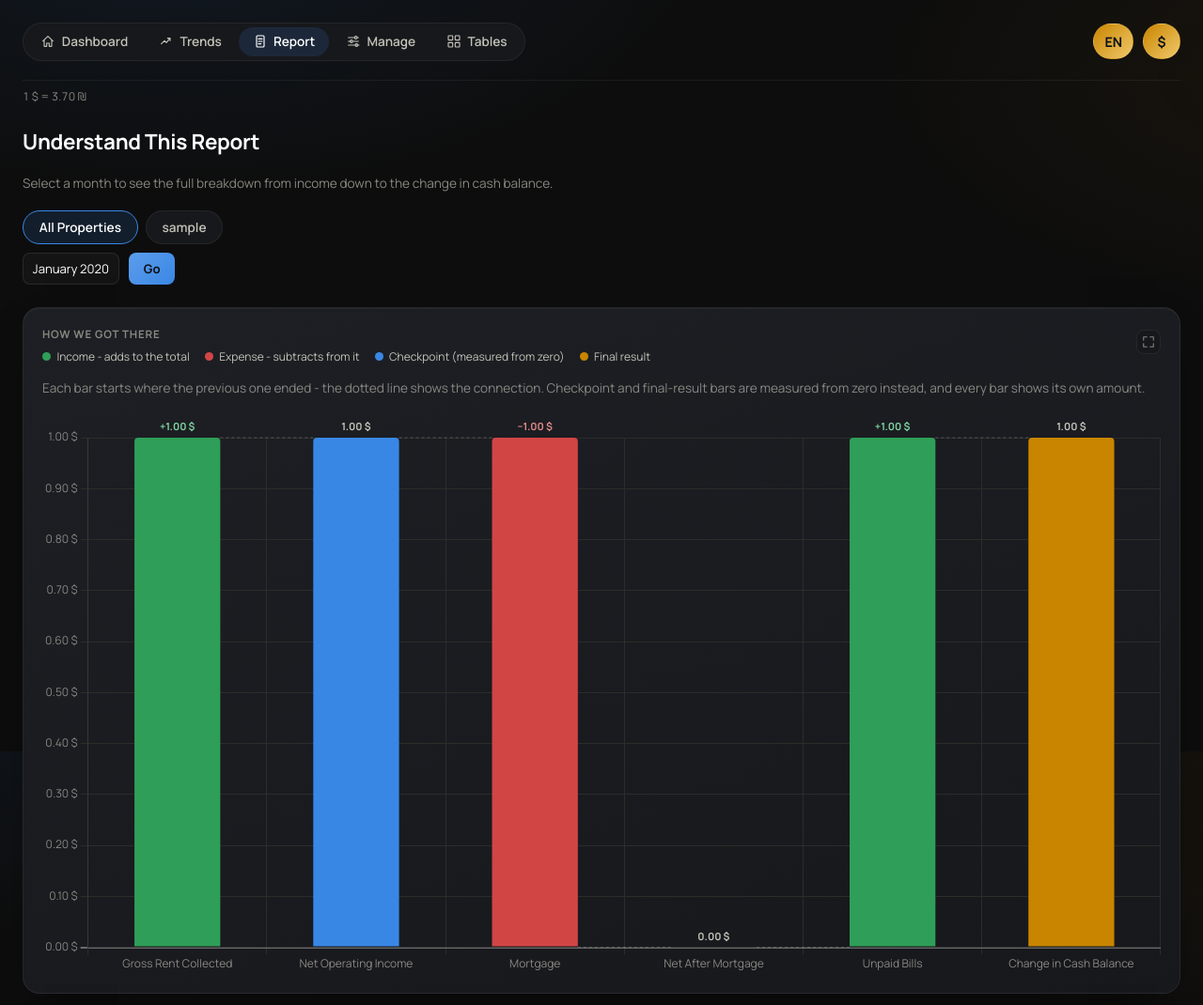
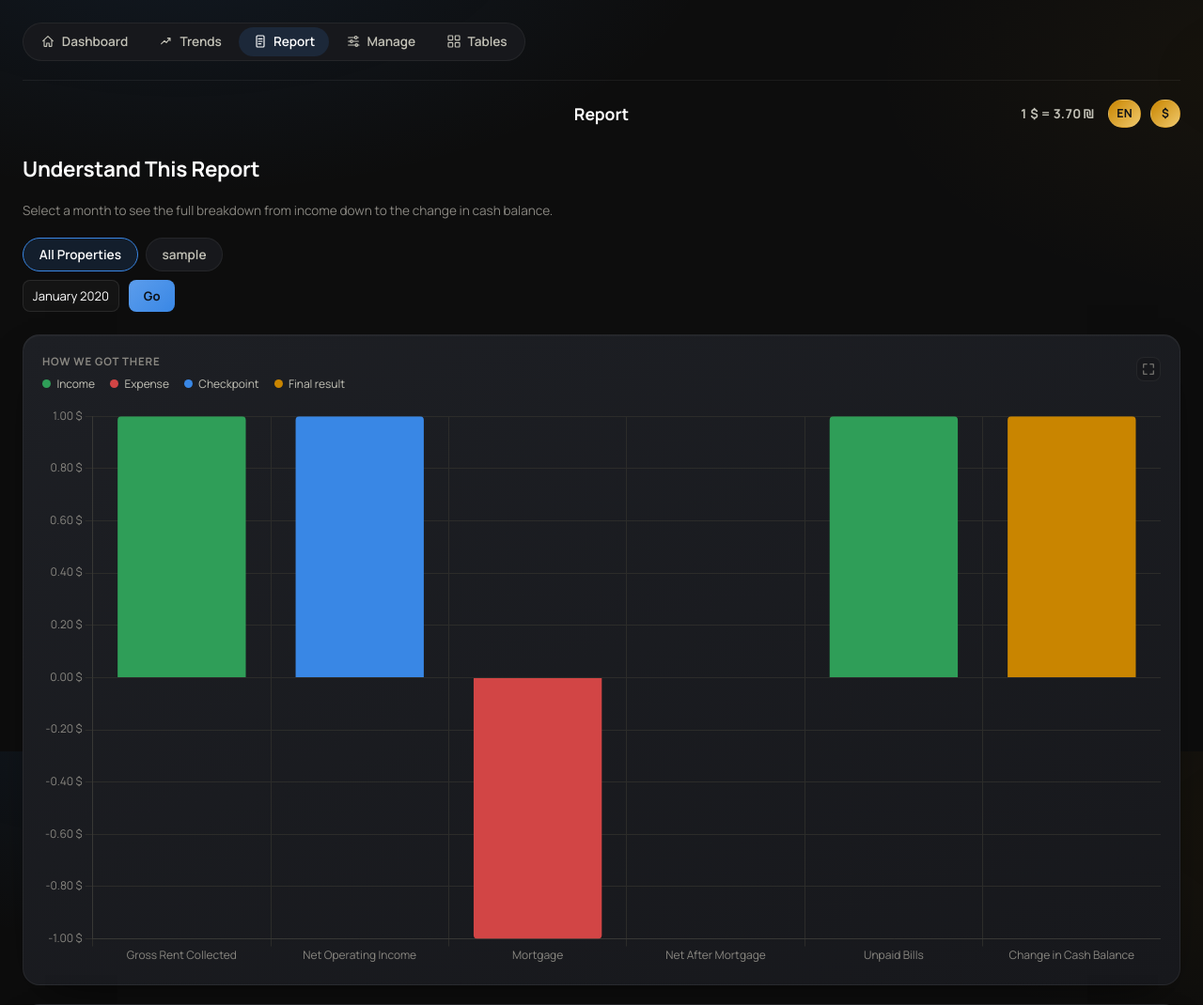
Before and after one commit to AdiKellerAI/asset_report_dashboard, a Flask app: page /report in a window 1280 px wide. Shown: the top 1070 px of the page at 94% size. Run offline with Flask 3, Linux system fonts and the light colour scheme; tables that the repository leaves empty hold one stand-in row (values such as "Sample post").

Commit message:
Fix chart-fullscreen bug, rework header layout, simplify waterfall to zero-anchored bars
- Fullscreen bug fix: CSS-fullscreen the chart's existing .chart-wrap in
  place instead of re-parenting the canvas into a new overlay element -
  the re-parenting broke Chart.js's own auto-generated sizing wrapper/
  ResizeObserver relationship, which is what caused the empty container.
- Header: exchange rate moved inline with the currency/language row and
  made bold, a centered per-page title added (3-column grid keeps it
  centered regardless of the right-side controls' width), currency
  buttons sized down.
- Waterfall chart replaced with zero-anchored bars (income/expense use
  their signed delta, checkpoints already start at zero) instead of
  floating [start,end] bars with connector lines and drawn-on labels -
  the floating-bar version still read as unreadable/overlapping even
  after one redesign pass, so this drops the concept entirely in favor
  of a normal bar chart matching how every other chart in the app works.

Co-Authored-By: Claude Sonnet 5 <noreply@anthropic.com>

```diff
--- a/app/static/css/style.css
+++ b/app/static/css/style.css
@@ -63,11 +63,41 @@ a {
   display: flex;
   flex-wrap: wrap;
   align-items: center;
-  justify-content: space-between;
   gap: 1rem;
-  margin-bottom: 1.75rem;
+  margin-bottom: 1.25rem;
   padding-bottom: 1.25rem;
   border-bottom: 1px solid var(--border-soft);
+}
+
+/* Page title centered regardless of how wide the right-side controls are -
+   a 3-column grid with an empty left spacer keeps the center column
+   centered on the row instead of just on the leftover space. */
+.page-subheader {
+  display: grid;
+  grid-template-columns: 1fr auto 1fr;
+  align-items: center;
+  gap: 0.75rem;
+  margin-bottom: 1.75rem;
+}
+
+.page-title {
+  grid-column: 2;
+  justify-self: center;
+  margin: 0;
+  font-size: 1.1rem;
+  font-weight: 700;
+  color: var(--ink);
+  white-space: nowrap;
+}
+
+.page-subheader-right {
+  grid-column: 3;
+  justify-self: end;
+  display: flex;
+  flex-wrap: wrap;
+  align-items: center;
+  justify-content: flex-end;
+  gap: 0.9rem;
 }
 
 .main-nav {
@@ -103,13 +133,13 @@ a {
   display: flex;
   align-items: center;
   justify-content: center;
-  min-width: 40px;
-  min-height: 38px;
-  padding: 0.4rem 0.7rem;
+  min-width: 32px;
+  min-height: 30px;
+  padding: 0.3rem 0.55rem;
   border-radius: 999px;
   background: var(--surface);
   border: 1px solid var(--border-soft);
-  font-size: 0.9rem;
+  font-size: 0.78rem;
   font-weight: 700;
   color: #0d1117;
   background: linear-gradient(135deg, var(--gold), #f0c96b);
@@ -122,10 +152,12 @@ a {
 }
 
 .fx-rate-bar {
-  margin: -1.25rem 0 1.5rem;
-  font-size: 0.75rem;
-  color: var(--ink-muted);
+  margin: 0;
+  font-size: 0.85rem;
+  font-weight: 700;
+  color: var(--ink-secondary);
   font-variant-numeric: tabular-nums;
+  white-space: nowrap;
 }
 
 .logout-link {
@@ -885,10 +931,6 @@ body.chart-fullscreen-open {
 .waterfall-dot-expense { background: #d24545; }
 .waterfall-dot-subtotal { background: var(--accent); }
 .waterfall-dot-total { background: var(--gold); }
-
-.waterfall-hint {
-  margin: 0 0 1.25rem;
-}
 
 @media (prefers-color-scheme: light) {
   /* This app is deliberately dark-only (Adi's preference) - a light OS
--- a/app/templates/base.html
+++ b/app/templates/base.html
@@ -33,16 +33,29 @@
         <span class="nav-label">{{ "Tables"|t }}</span>
       </a>
     </nav>
-    <div class="currency-widget">
-      <a href="/set-language/{{ 'he' if lang == 'en' else 'en' }}" class="currency-btn" aria-label="Switch language">{{ "EN" if lang == "en" else "HE" }}</a>
-      <a href="/set-currency/{{ 'nis' if currency == 'usd' else 'usd' }}" class="currency-btn" aria-label="Switch currency">{{ "$" if currency == "usd" else "₪" }}</a>
-      {% if auth_enabled %}
-      <a href="/logout" class="logout-link">{{ "Log out"|t }}</a>
-      {% endif %}
-    </div>
   </header>
 
-  <p class="fx-rate-bar">1 $ = {{ "%.2f"|format(usd_to_ils_rate) }} ₪</p>
+  <div class="page-subheader">
+    <span class="page-subheader-spacer"></span>
+    <h1 class="page-title">
+      {% if active_nav == "dashboard" %}{{ "Dashboard"|t }}
+      {% elif active_nav == "trends" %}{{ "Trends"|t }}
+      {% elif active_nav == "report" %}{{ "Report"|t }}
+      {% elif active_nav == "manage" %}{{ "Manage"|t }}
+      {% elif active_nav == "tables" %}{{ "Tables"|t }}
+      {% endif %}
+    </h1>
+    <div class="page-subheader-right">
+      <span class="fx-rate-bar">1 $ = {{ "%.2f"|format(usd_to_ils_rate) }} ₪</span>
+      <div class="currency-widget">
+        <a href="/set-language/{{ 'he' if lang == 'en' else 'en' }}" class="currency-btn" aria-label="Switch language">{{ "EN" if lang == "en" else "HE" }}</a>
+        <a href="/set-currency/{{ 'nis' if currency == 'usd' else 'usd' }}" class="currency-btn" aria-label="Switch currency">{{ "$" if currency == "usd" else "₪" }}</a>
+        {% if auth_enabled %}
+        <a href="/logout" class="logout-link">{{ "Log out"|t }}</a>
+        {% endif %}
+      </div>
+    </div>
+  </div>
 
   {% block content %}{% endblock %}
 
@@ -65,33 +78,30 @@
     };
 
     // Shared "expand chart" behavior for every Chart.js canvas on every page
-    // (Adi's request, 2026-08-24) - re-parents the existing canvas into a
-    // fullscreen overlay instead of building a second Chart instance, so
-    // there's only ever one source of truth for each chart's data/state.
-    // Chart.js v4's own resize handling (triggered here on open/close/rotate)
-    // is what makes the chart actually redraw wider in landscape - no manual
-    // rotation logic needed.
+    // (Adi's request, 2026-08-24). Deliberately does NOT move the canvas to
+    // a new element - Chart.js wraps the canvas in its own auto-generated
+    // sizing wrapper at creation time and watches that specific element with
+    // a ResizeObserver, so re-parenting the canvas elsewhere silently broke
+    // that (an empty container - Adi's bug report). Instead this just
+    // CSS-fullscreens the canvas's own existing chart-wrap section in place -
+    // nothing moves in the DOM, so Chart.js's own responsive machinery
+    // keeps working, and calling chart.resize() on open/close/rotate is what
+    // makes it actually redraw at the new size.
     window.openChartFullscreen = function (canvasId) {
       var canvas = document.getElementById(canvasId);
       if (!canvas) return;
+      var wrap = canvas.closest(".chart-wrap");
+      if (!wrap) return;
       var chart = window.Chart && window.Chart.getChart ? window.Chart.getChart(canvas) : null;
-      var placeholder = document.createComment("chart-placeholder");
-      canvas.parentElement.insertBefore(placeholder, canvas);
 
-      var overlay = document.createElement("div");
-      overlay.className = "chart-fullscreen-overlay";
       var closeBtn = document.createElement("button");
       closeBtn.type = "button";
       closeBtn.className = "chart-fullscreen-close";
       closeBtn.setAttribute("aria-label", "Close");
       closeBtn.innerHTML =
         '<svg viewBox="0 0 24 24" fill="none" aria-hidden="true"><path d="M6 6l12 12M18 6 6 18" stroke="currentColor" stroke-width="2" stroke-linecap="round"/></svg>';
-      var canvasWrap = document.createElement("div");
-      canvasWrap.className = "chart-fullscreen-canvas-wrap";
-      canvasWrap.appendChild(canvas);
-      overlay.appendChild(closeBtn);
-      overlay.appendChild(canvasWrap);
-      document.body.appendChild(overlay);
+      wrap.appendChild(closeBtn);
+      wrap.classList.add("chart-wrap-fullscreen");
       document.body.classList.add("chart-fullscreen-open");
 
       function doResize() {
@@ -102,9 +112,8 @@
       window.addEventListener("orientationchange", doResize);
 
       function close() {
-        placeholder.parentElement.insertBefore(canvas, placeholder);
-        placeholder.remove();
-        overlay.remove();
+        wrap.classList.remove("chart-wrap-fullscreen");
+        closeBtn.remove();
         document.body.classList.remove("chart-fullscreen-open");
         window.removeEventListener("resize", doResize);
         window.removeEventListener("orientationchange", doResize);
@@ -115,9 +124,6 @@
         if (e.key === "Escape") close();
       }
       closeBtn.addEventListener("click", close);
-      overlay.addEventListener("click", function (e) {
-        if (e.target === overlay) close();
-      });
       document.addEventListener("keydown", onKeydown);
     };
   </script>
--- a/app/templates/report.html
+++ b/app/templates/report.html
@@ -36,13 +36,12 @@
       </button>
     </div>
     <div class="waterfall-legend">
-      <span class="waterfall-legend-item"><span class="waterfall-dot waterfall-dot-income"></span>{{ "Income - adds to the total"|t }}</span>
-      <span class="waterfall-legend-item"><span class="waterfall-dot waterfall-dot-expense"></span>{{ "Expense - subtracts from it"|t }}</span>
-      <span class="waterfall-legend-item"><span class="waterfall-dot waterfall-dot-subtotal"></span>{{ "Checkpoint (measured from zero)"|t }}</span>
+      <span class="waterfall-legend-item"><span class="waterfall-dot waterfall-dot-income"></span>{{ "Income"|t }}</span>
+      <span class="waterfall-legend-item"><span class="waterfall-dot waterfall-dot-expense"></span>{{ "Expense"|t }}</span>
+      <span class="waterfall-legend-item"><span class="waterfall-dot waterfall-dot-subtotal"></span>{{ "Checkpoint"|t }}</span>
       <span class="waterfall-legend-item"><span class="waterfall-dot waterfall-dot-total"></span>{{ "Final result"|t }}</span>
     </div>
-    <p class="empty-state-note waterfall-hint">{{ "Each bar starts where the previous one ended - the dotted line shows the connection. Checkpoint and final-result bars are measured from zero instead, and every bar shows its own amount."|t }}</p>
-    <canvas id="waterfall-chart" role="img" aria-label="Waterfall from gross rent to net cash flow, {{ selected_month.strftime('%B %Y') }}"></canvas>
+    <canvas id="waterfall-chart" role="img" aria-label="Income and expenses breakdown, {{ selected_month.strftime('%B %Y') }}"></canvas>
   </section>
 
   <div class="table-wrap manage-table-wrap">
@@ -107,75 +106,32 @@
 
       Chart.defaults.font.family = "'Manrope', system-ui, sans-serif";
 
-      function stepLabel(step) {
-        const amount = Math.abs(step.end - step.start);
-        const formatted = window.formatMoney(amount);
-        if (step.kind === "income") return "+" + formatted;
-        if (step.kind === "expense") return "−" + formatted; // real minus sign, not a hyphen
-        return window.formatMoney(step.end); // checkpoint/total bars show the running value, not a delta
-      }
-
-      // Two things a plain Chart.js bar chart doesn't give you, and both are
-      // exactly what made this unreadable before (Adi's feedback,
-      // 2026-08-24): a dotted connector showing each bar picks up exactly
-      // where the last one ended, and the bar's own amount/sign printed
-      // right on it - so the chart is self-explanatory without reading the
-      // legend first.
-      const waterfallLabelsPlugin = {
-        id: "waterfallLabels",
-        afterDatasetsDraw(chart) {
-          const { ctx } = chart;
-          const meta = chart.getDatasetMeta(0);
-          const yScale = chart.scales.y;
-
-          ctx.save();
-          ctx.strokeStyle = "rgba(255,255,255,0.22)";
-          ctx.setLineDash([3, 3]);
-          ctx.lineWidth = 1;
-          for (let i = 0; i < steps.length - 1; i++) {
-            const bar = meta.data[i];
-            const nextBar = meta.data[i + 1];
-            if (!bar || !nextBar) continue;
-            const connectY = yScale.getPixelForValue(steps[i].end);
-            const halfWidth = (bar.width || 24) / 2;
-            ctx.beginPath();
-            ctx.moveTo(bar.x + halfWidth, connectY);
-            ctx.lineTo(nextBar.x - halfWidth, connectY);
-            ctx.stroke();
-          }
-          ctx.restore();
-
-          ctx.save();
-          ctx.font = "700 11px 'Manrope', system-ui, sans-serif";
-          ctx.textAlign = "center";
-          meta.data.forEach((bar, i) => {
-            if (!bar) return;
-            const step = steps[i];
-            ctx.fillStyle = step.kind === "expense" ? "#e08a8a" : step.kind === "income" ? "#7ed3a0" : "#c3c2b7";
-            const topPx = Math.min(yScale.getPixelForValue(step.start), yScale.getPixelForValue(step.end));
-            ctx.fillText(stepLabel(step), bar.x, topPx - 8);
-          });
-          ctx.restore();
-        },
-      };
-
+      // Every bar is anchored at zero (Adi's feedback, 2026-08-24: floating
+      // bars that don't start from 0 read as meaningless slivers, and
+      // labels drawn on them overlapped). income/expense steps use their
+      // own signed delta (Chart.js draws a negative value as a bar going
+      // down from 0, which is exactly "this step subtracted"); checkpoint/
+      // total steps already have start=0 in report_breakdown()'s waterfall,
+      // so end-start naturally gives their actual value too - one formula
+      // covers every step kind. Direction reads straight off the bar itself
+      // (up = income, down = expense) plus color, same as any other bar
+      // chart in the app - the amount is available via tooltip, also same
+      // as every other chart here, so nothing extra needs to be drawn on
+      // the bars themselves.
       new Chart(document.getElementById("waterfall-chart"), {
         type: "bar",
         data: {
           labels: steps.map((s) => s.label),
           datasets: [
             {
-              data: steps.map((s) => [Math.min(s.start, s.end), Math.max(s.start, s.end)]),
+              data: steps.map((s) => s.end - s.start),
               backgroundColor: steps.map((s) => KIND_COLORS[s.kind]),
               borderRadius: 4,
-              barPercentage: 0.6,
             },
           ],
         },
-        plugins: [waterfallLabelsPlugin],
         options: {
           responsive: true,
-          layout: { padding: { top: 24 } },
           plugins: {
             legend: { display: false },
             tooltip: {
@@ -187,7 +143,7 @@
               padding: 12,
               cornerRadius: 10,
               callbacks: {
-                label: (item) => stepLabel(steps[item.dataIndex]),
+                label: (item) => window.formatMoney(Math.abs(item.parsed.y)),
               },
             },
           },
@@ -198,10 +154,8 @@
               ticks: { color: "#898781", maxRotation: 45, minRotation: 0 },
             },
             y: {
-              grid: {
-                color: (ctx) => (ctx.tick.value === 0 ? "rgba(255,255,255,0.35)" : "#2c2c2a"),
-                lineWidth: (ctx) => (ctx.tick.value === 0 ? 2 : 1),
-              },
+              beginAtZero: true,
+              grid: { color: "#2c2c2a" },
               border: { color: "#383835" },
               ticks: { color: "#898781", callback: (value) => window.formatMoney(value) },
             },
```
Also changed, not shown: other parts of app/static/css/style.css (+28 -14 lines), app/i18n.py (+3 -6 lines), docs/PROJECT_STATUS.md (+1 -0 lines).
